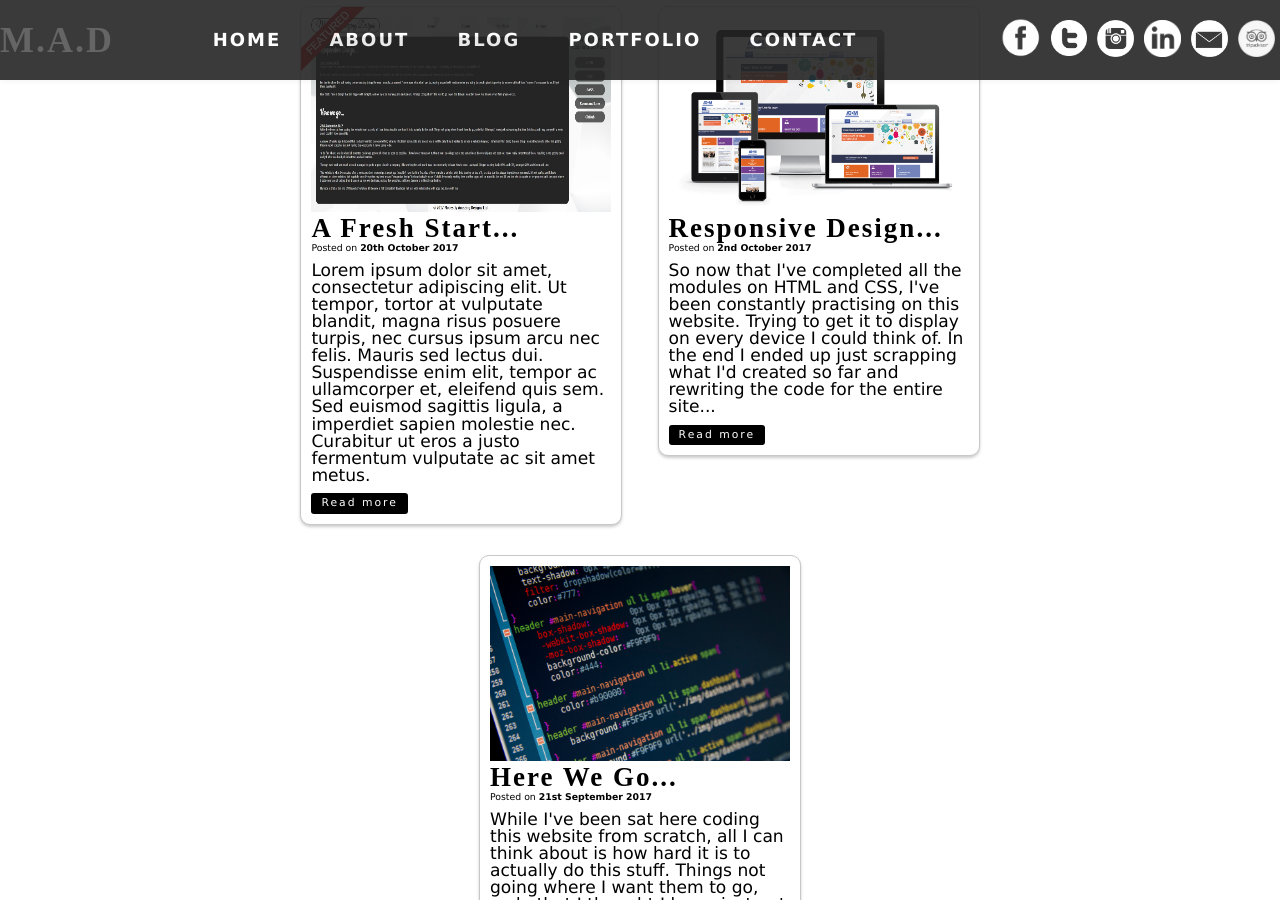
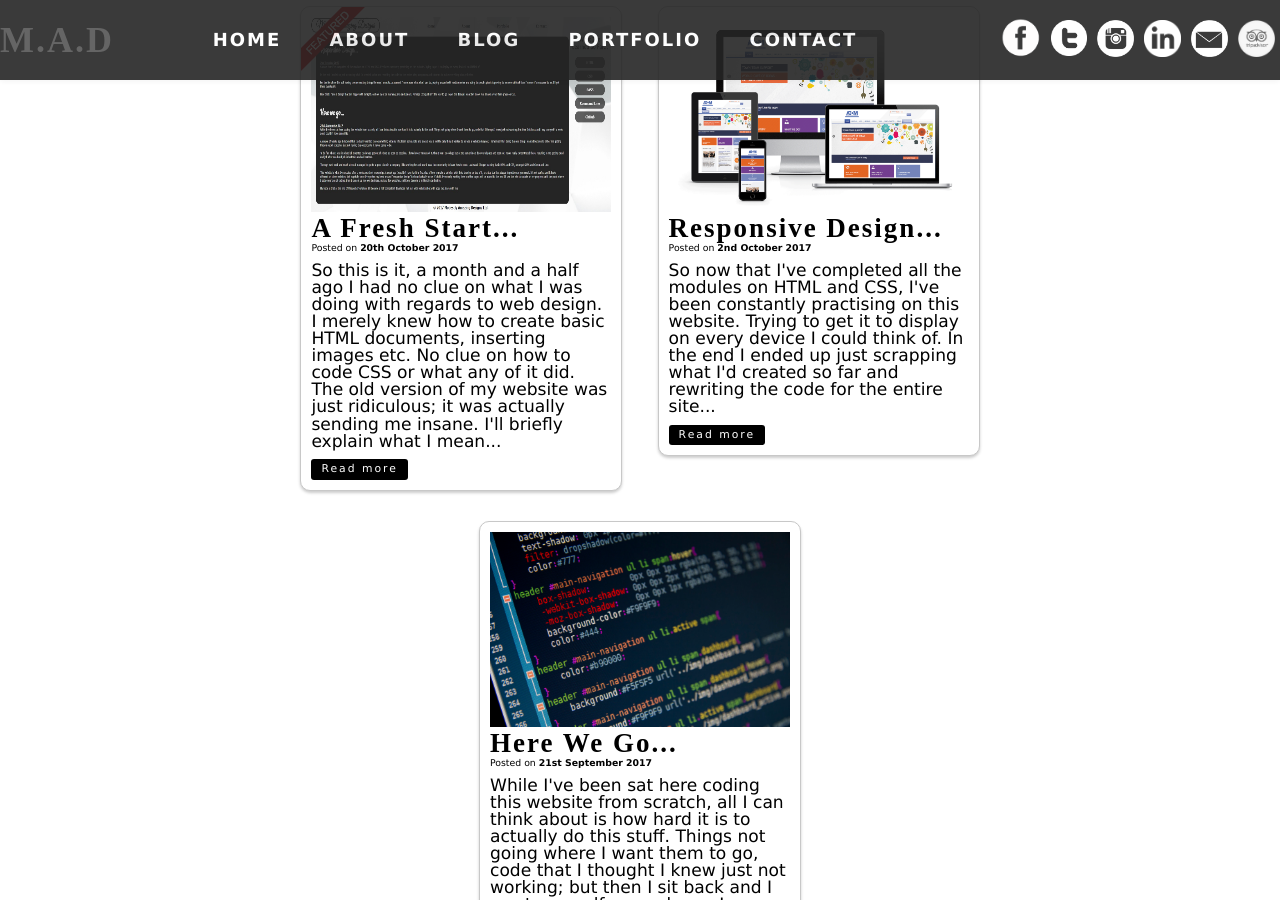
Before and after one commit to ArdPete/ardpete.github.io, a Jekyll site: the page blog.html, which Jekyll copies as it is, in a window 1280 px wide and 900 px high, scrolled down 999 px. Built offline with Jekyll 4.4.1, drawn with Linux system fonts in a browser that asks for light colours; comment, search, counter and statistics services are not loaded.

Commit message:
Add files via upload

```diff
--- a/blog.html
+++ b/blog.html
@@ -43,7 +43,7 @@
 					<img src="images/featured.png" alt="" id="featuredico"/>
 					<h1 class="bloghead">A Fresh Start...</h1>
 					<h4>Posted on <span class="subdate">20th October 2017</h4></span>
-					<p class="blogtext">Lorem ipsum dolor sit amet, consectetur adipiscing elit. Ut tempor, tortor at vulputate blandit, magna risus posuere turpis, nec cursus ipsum arcu nec felis. Mauris sed lectus dui. Suspendisse enim elit, tempor ac ullamcorper et, eleifend quis sem. Sed euismod sagittis ligula, a imperdiet sapien molestie nec. Curabitur ut eros a justo fermentum vulputate ac sit amet metus.</p>
+					<p class="blogtext">So this is it, a month and a half ago I had no clue on what I was doing with regards to web design. I merely knew how to create basic HTML documents, inserting images etc. No clue on how to code CSS or what any of it did.<br />The old version of my website was just ridiculous; it was actually sending me insane. I'll briefly explain what I mean...</p>
 					<a href="posts/freshstart.html" class="readmore">Read more</a>
 				</article>
 
```
